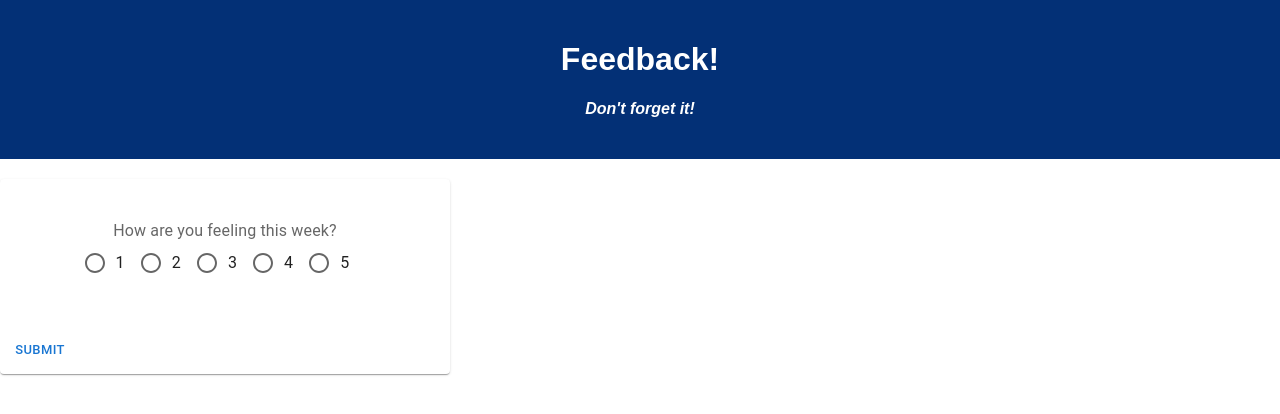
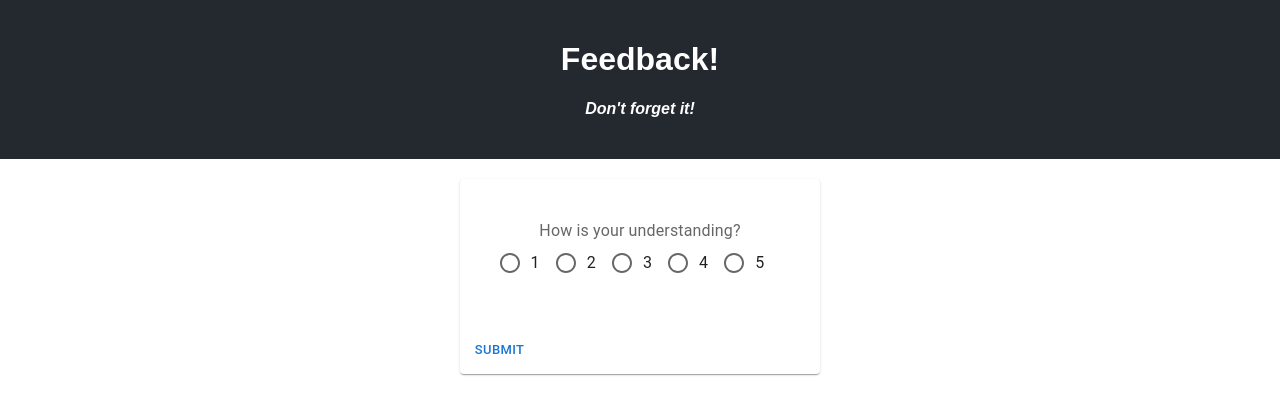
Before and after one commit to danraskin/weekend-redux-feedback-loop, a React (Create React App) app: page /#/pg2 in a window 1280 px wide. Before the commit this address led to /#/. Shown: the top 414 px of the page. Built offline with nearby package versions, Linux system fonts and the light colour scheme.

Commit message:
some formatting

```diff
--- a/src/components/App/App.css
+++ b/src/components/App/App.css
@@ -1,9 +1,10 @@
 .App {
   text-align: center;
+
 }
 
 .App-header {
-  background-color: #033076;
+  background-color: rgb(35, 41, 47);
   min-height: 70px;
   padding: 20px;
   color: white;
@@ -18,6 +19,15 @@
   font-size: large;
 }
 
+.displayField {
+  display:flex;
+  justify-content: center;
+}
+.feedbackCard {
+  display: flex;
+  flex-direction: column;
+}
+
 h4 {
   font-style: italic;
 }
--- a/src/components/pg1.feeling/Feeling.jsx
+++ b/src/components/pg1.feeling/Feeling.jsx
@@ -8,11 +8,19 @@ import logger from 'redux-logger';
 import { createStore, combineReducers, applyMiddleware } from 'redux';
 
 //MUI imports
-import Card from '@mui/material/Card';
-import CardActions from '@mui/material/CardActions';
-import CardContent from '@mui/material/CardContent';
-import Button from '@mui/material/Button';
-import { RadioGroup, FormControl, FormControlLabel, FormLabel, FormHelperText, Radio } from '@mui/material';
+import {
+    RadioGroup,
+    FormControl,
+    FormControlLabel,
+    FormLabel,
+    FormHelperText,
+    Radio,
+    Box,
+    Button,
+    CardActions,
+    CardContent,
+    Card
+} from '@mui/material';
 
 export default function Feeling() {
     const dispatch = useDispatch();
@@ -41,11 +49,9 @@ export default function Feeling() {
     };
 
     return (
-        <>
-
-        <Card varient="outlined" sx={{maxWidth: 450}}>
+        <Box className="displayField">
+            <Card varient="outlined" className="feedbackCard" sx={{maxWidth: 450}}>
                 <CardContent>
-
                     <FormControl sx={{ m: 3 }} error={error} variant="standard">
                         <FormLabel>How are you feeling this week?</FormLabel>
                             <RadioGroup
@@ -66,6 +72,6 @@ export default function Feeling() {
                     <Button onClick={handleClick} size="small">SUBMIT</Button>
                 </CardActions>
             </Card>
-    </>
+        </Box>
   );
 }
--- a/src/components/pg2.understanding/Understanding.jsx
+++ b/src/components/pg2.understanding/Understanding.jsx
@@ -8,11 +8,19 @@ import logger from 'redux-logger';
 import { createStore, combineReducers, applyMiddleware } from 'redux';
 
 //MUI imports
-import Card from '@mui/material/Card';
-import CardActions from '@mui/material/CardActions';
-import CardContent from '@mui/material/CardContent';
-import Button from '@mui/material/Button';
-import { RadioGroup, FormControl, FormControlLabel, FormLabel, FormHelperText, Radio } from '@mui/material';
+import {
+    RadioGroup,
+    FormControl,
+    FormControlLabel,
+    FormLabel,
+    FormHelperText,
+    Radio,
+    Box,
+    Button,
+    CardActions,
+    CardContent,
+    Card
+} from '@mui/material';
 
 export default function Understanding() {
     const dispatch = useDispatch();
@@ -41,13 +49,11 @@ export default function Understanding() {
     };
 
     return (
-        <>
-
-        <Card varient="outlined" sx={{maxWidth: 450}}>
+        <Box className="displayField">
+            <Card varient="outlined" className="feedbackCard" sx={{maxWidth: 450}}>
                 <CardContent>
-
                     <FormControl sx={{ m: 3 }} error={error} variant="standard">
-                    <FormLabel>How are you feeling this week?</FormLabel>
+                        <FormLabel>How is your understanding?</FormLabel>
                             <RadioGroup
                                 value={value}
                                 onChange={handleChange}
@@ -66,6 +72,6 @@ export default function Understanding() {
                     <Button onClick={handleClick} size="small">SUBMIT</Button>
                 </CardActions>
             </Card>
-    </>
+        </Box>
     );
 }
--- a/src/components/pg3.support/Support.jsx
+++ b/src/components/pg3.support/Support.jsx
@@ -8,11 +8,19 @@ import logger from 'redux-logger';
 import { createStore, combineReducers, applyMiddleware } from 'redux';
 
 //MUI imports
-import Card from '@mui/material/Card';
-import CardActions from '@mui/material/CardActions';
-import CardContent from '@mui/material/CardContent';
-import Button from '@mui/material/Button';
-import { RadioGroup, FormControl, FormControlLabel, FormLabel, FormHelperText, Radio } from '@mui/material';
+import {
+    RadioGroup,
+    FormControl,
+    FormControlLabel,
+    FormLabel,
+    FormHelperText,
+    Radio,
+    Box,
+    Button,
+    CardActions,
+    CardContent,
+    Card
+} from '@mui/material';
 
 export default function Support() {
     const dispatch = useDispatch();
@@ -41,13 +49,11 @@ export default function Support() {
     };
 
     return (
-        <>
-
-        <Card varient="outlined" sx={{maxWidth: 450}}>
+        <Box className="displayField">
+            <Card varient="outlined" className="feedbackCard" sx={{maxWidth: 450}}>
                 <CardContent>
-
                     <FormControl sx={{ m: 3 }} error={error} variant="standard">
-                    <FormLabel>How are you feeling this week?</FormLabel>
+                        <FormLabel>How well are you being supported?</FormLabel>
                             <RadioGroup
                                 value={value}
                                 onChange={handleChange}
@@ -66,6 +72,6 @@ export default function Support() {
                     <Button onClick={handleClick} size="small">SUBMIT</Button>
                 </CardActions>
             </Card>
-    </>
+        </Box>
     );
 }
--- a/src/components/pg4.comments/Comments.jsx
+++ b/src/components/pg4.comments/Comments.jsx
@@ -29,25 +29,20 @@ export default function Comments() {
     }
 
     return (
-        <>
-            <Card varient="outlined" sx={{maxWidth: 275}}>
-            <CardContent>
+        <Box className="displayField">
+            <Card varient="outlined" className="feedbackCard" sx={{maxWidth: 450}}>
+                <CardContent>Are there any comments you'd like to add?
                     <MuiInput
                         value={value}
                         size="small"
                         sx ={{width: 250}}
                         onChange={event=>setValue(event.target.value)}
-
                     />
                 </CardContent>
                 <CardActions>
                     <Button onClick={handleClick} size="small">SUBMIT</Button>
                 </CardActions>
             </Card>
-
-        <Box sx={{ width: 300 }}>
-
         </Box>
-    </>
     );
 }
--- a/src/components/pg5.review/Review.jsx
+++ b/src/components/pg5.review/Review.jsx
@@ -33,18 +33,18 @@ export default function Review() {
         }).catch((error) => {
             console.log('error in postOrder: ',error);
         })
-
-
     }
 
     return (
         <>
             <Card sx={{width:275}}>
                 <CardContent>
-                    Feeling: {responseData.feeling}
-                    Understanding: {responseData.understanding}
-                    Support: {responseData.support}
-                    Comments: {responseData.comments}
+                    <ul>
+                        <li>Feeling: {responseData.feeling}</li>
+                        <li>Understanding: {responseData.understanding}</li>
+                        <li>Support: {responseData.support}</li>
+                        <li>Comments: {responseData.comments}</li>
+                    </ul>
                 </CardContent>
                 <CardActions>
                     <Button onClick={handleClick}>CONFIRM</Button>
```
Lines whose indentation alone changed are shown as unchanged.
